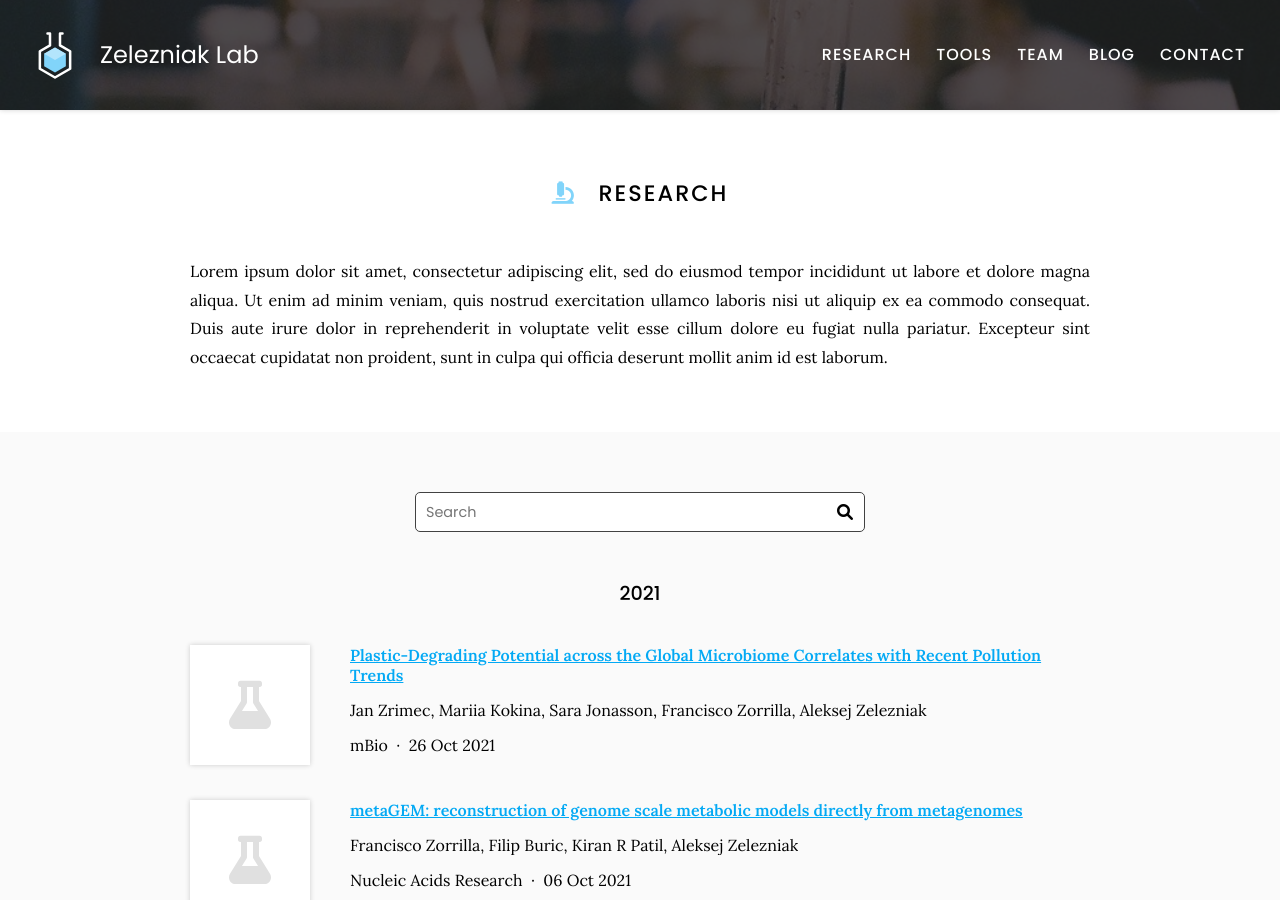
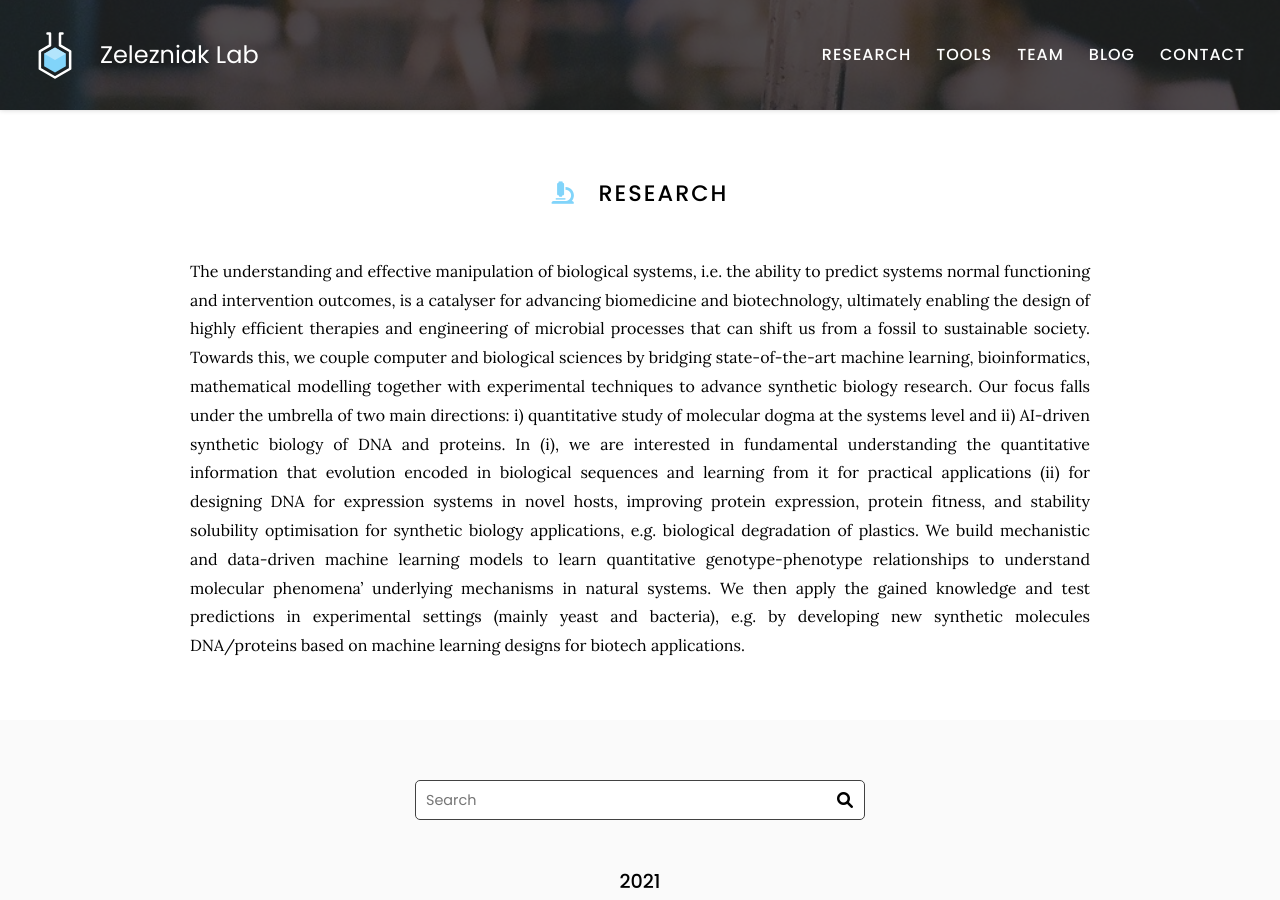
Before and after one commit to zelezniak-lab/zelezniak-lab.github.io, a Jekyll site: the page built from research/index.md, in a window 1280 px wide and 900 px high. Built offline with Jekyll 4.4.1, drawn with Linux system fonts in a browser that asks for light colours.

Commit message:
Fixes research

```diff
--- a/research/index.md
+++ b/research/index.md
@@ -7,10 +7,9 @@ nav:
 
 # <i class="fas fa-microscope"></i>Research
 
-Lorem ipsum dolor sit amet, consectetur adipiscing elit, sed do eiusmod tempor incididunt ut labore et dolore magna aliqua.
-Ut enim ad minim veniam, quis nostrud exercitation ullamco laboris nisi ut aliquip ex ea commodo consequat.
-Duis aute irure dolor in reprehenderit in voluptate velit esse cillum dolore eu fugiat nulla pariatur.
-Excepteur sint occaecat cupidatat non proident, sunt in culpa qui officia deserunt mollit anim id est laborum.
+The understanding and effective manipulation of biological systems, i.e. the ability to predict systems normal functioning and intervention outcomes, is a catalyser for advancing biomedicine and biotechnology, ultimately enabling the design of highly efficient therapies and engineering of microbial processes that can shift us from a fossil to sustainable society. Towards this, we couple computer and biological sciences by bridging state-of-the-art machine learning, bioinformatics, mathematical modelling together with experimental techniques to advance synthetic biology research. Our focus falls under the umbrella of two main directions: i) quantitative study of molecular dogma at the systems level and ii) AI-driven synthetic biology of DNA and proteins.
+In (i), we are interested in fundamental understanding the quantitative information that evolution encoded in biological sequences and learning from it for practical applications (ii) for designing DNA for expression systems in novel hosts, improving protein expression, protein fitness, and stability solubility optimisation for synthetic biology applications, e.g. biological degradation of plastics. We build mechanistic and data-driven machine learning models to learn quantitative genotype-phenotype relationships to understand molecular phenomena' underlying mechanisms in natural systems. We then apply the gained knowledge and test predictions in experimental settings (mainly yeast and bacteria), e.g. by developing new synthetic molecules DNA/proteins based on machine learning designs for biotech applications.
+
 
 {% include section.html %}
 
```
